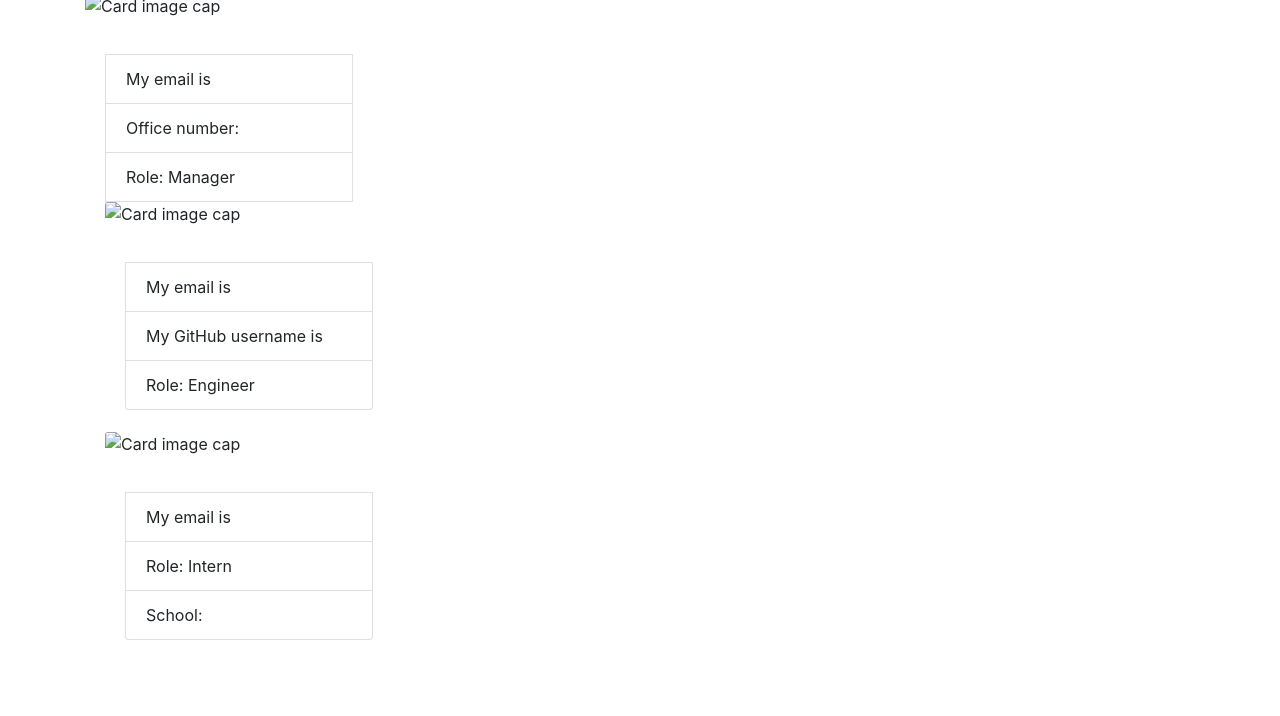
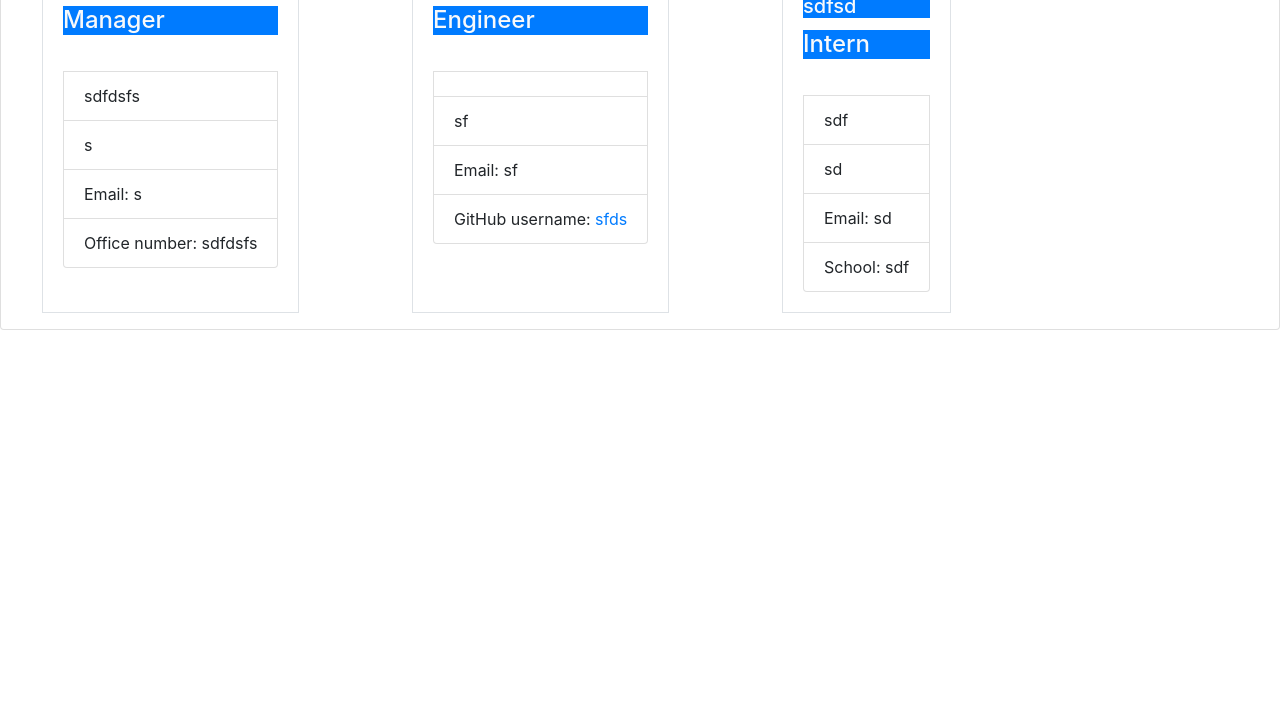
Before and after one commit to RLAQUEA/team-profile-generator, a website: page index.html in a window 1280 px wide. Shown: the part 84-800 px from the top of the page. Drawn offline with nearby package versions, Linux system fonts and the light colour scheme.

Commit message:
more adjustments to card styling, working on icons

```diff
--- a/css/style.css
+++ b/css/style.css
@@ -1,7 +1,7 @@
 
 /* Card */
 
-* .card {
+.card {
     display: flex;
     flex-direction: row;
     flex-wrap: wrap;
@@ -16,53 +16,3 @@
     color: white;
     text-align: center;
 }
-
-*
-
-/* Manager Card */
-
-.card-manager {
-    box-shadow: 0 4px 8px 0 rgba(0,0,0,0.2);
-    transition: 0.3s;
-    width: 40%;
-  }
-
-  .card:hover {
-    box-shadow: 0 8px 16px 0 rgba(0,0,0,0.2);
-  }
-
-  .container {
-    padding: 2px 16px;
-  }
-
-
-  /* Engineer Card */
-.card-engineer {
-  border: solid black 5px;
-    box-shadow: 0 4px 8px 0 rgba(0,0,0,0.2);
-    transition: 0.3s;
-    width: 40%;
-  }
-
-  .card:hover {
-    box-shadow: 0 8px 16px 0 rgba(0,0,0,0.2);
-  }
-
-  .container {
-    padding: 2px 16px;
-  }
-
-    /* Intern Card */
-.card-intern {
-    box-shadow: 0 4px 8px 0 rgba(0,0,0,0.2);
-    transition: 0.3s;
-    width: 40%;
-  }
-
-  .card:hover {
-    box-shadow: 0 8px 16px 0 rgba(0,0,0,0.2);
-  }
-
-  .container {
-    padding: 2px 16px;
-  }
--- a/index.html
+++ b/index.html
@@ -7,40 +7,54 @@
   <title>Team Profile Generator</title>
   </head>
   <body>
-  <div class="card-body">
-  <div class="container">
-    <h1 class="title text-center text-light bg-danger">My Team</></h1>
-    <div class="card-manager" style="width: 18rem;">
-    <img class="card-img-top" src="..." alt="Card image cap">
+  <div class="card">
+  <h1 class="title text-center text-light bg-danger">My Team</></h1>
+  <div class="container display-flex justify-content flex-direction row">
+
+    <div class="mx-auto card-group border-dark mb-3" style="width: 18rem;">
+    <span class="border">
     <div class="card-body">
       <h5 class="card-title text-light bg-primary"></h5>
-      <p class="card-text"></p>
-      <p class="card-text"></p>
-    <p class="list-group-item">My email is </p>
-    <p class="list-group-item">Office number: </p>
-    <p class="list-group-item">Role: Manager</p>
-  </ul><div class="card-engineer" style="width: 18rem;">
-    <img class="card-img-top" src="..." alt="Card image cap">
+      <h4 class="card-title text-light bg-primary">Manager</h4>
+      <span style="font-size: 1em; margin-right:1em;">
+<i class="fas fa-coffee"></i>
+</span>
+      <p class="list-group-item">sdfdsfs</p>
+      <p class="list-group-item">s</p>
+      <p class="list-group-item">Email: s</p>
+      <p class="list-group-item">Office number: sdfdsfs</p>
+  </ul>
+  </div>
+ </span>
+  </div><div class=" mx-auto card-group border-dark mb-3" style="width: 18rem;">
+    <span class="border">
     <div class="card-body">
       <h5 class="card-title text-light bg-primary"></h5>
-      <p class="card-text"></p>
-      <p class="card-text"></p>
-      <p class="list-group-item">My email is </p>
-      <p class="list-group-item">My GitHub username is <a href=“https://github.com/"></a></p>
-      <p class="list-group-item">Role: Engineer</p>
+      <h4 class="card-title text-light bg-primary">Engineer </h4>
+      <span style="font-size: 1em; margin-right:1em;">
+      <i class="fas fa-glasses"></i>
+    </span>
+      <p class="list-group-item"></p>
+      <p class="list-group-item">sf</p>
+      <p class="list-group-item">Email: sf</p>
+      <p class="list-group-item">GitHub username: <a href=“https://github.com/sfds">sfds</a></p>
     </div>
-  </div><div class="card-intern" style="width: 18rem;">
-    <img class="card-img-top" src="..." alt="Card image cap">
+    </span>
+  </div><div class=" mx-auto card-group border-dark mb-3" style="width: 18rem;">
+    <span class="border">
     <div class="card-body">
-      <h5 class="card-title text-light bg-primary"></h5>
-      <p class="card-text"></p>
-      <p class="card-text"></p>
-      <p class="list-group-item">My email is </p>
-      <p class="list-group-item">Role: Intern</p>
-      <p class="list-group-item">School: </p>
+      <h5 class="card-title text-light bg-primary">sdfsd</h5>
+      <h4 class="card-title text-light bg-primary">Intern</h4>
+      <span style="font-size: 1em; margin-right:1em;">
+      <i class="fas fa-user-graduate"></i>
+    </span>
+      <p class="list-group-item">sdf</p>
+      <p class="list-group-item">sd</p>
+      <p class="list-group-item">Email: sd</p>
+      <p class="list-group-item">School: sdf</p>
     </div>
+    </span>
   </div>
-</div>
 </div>
 </div>
 </body>
```
Also changed, not shown: template.js (+29 -24 lines).
